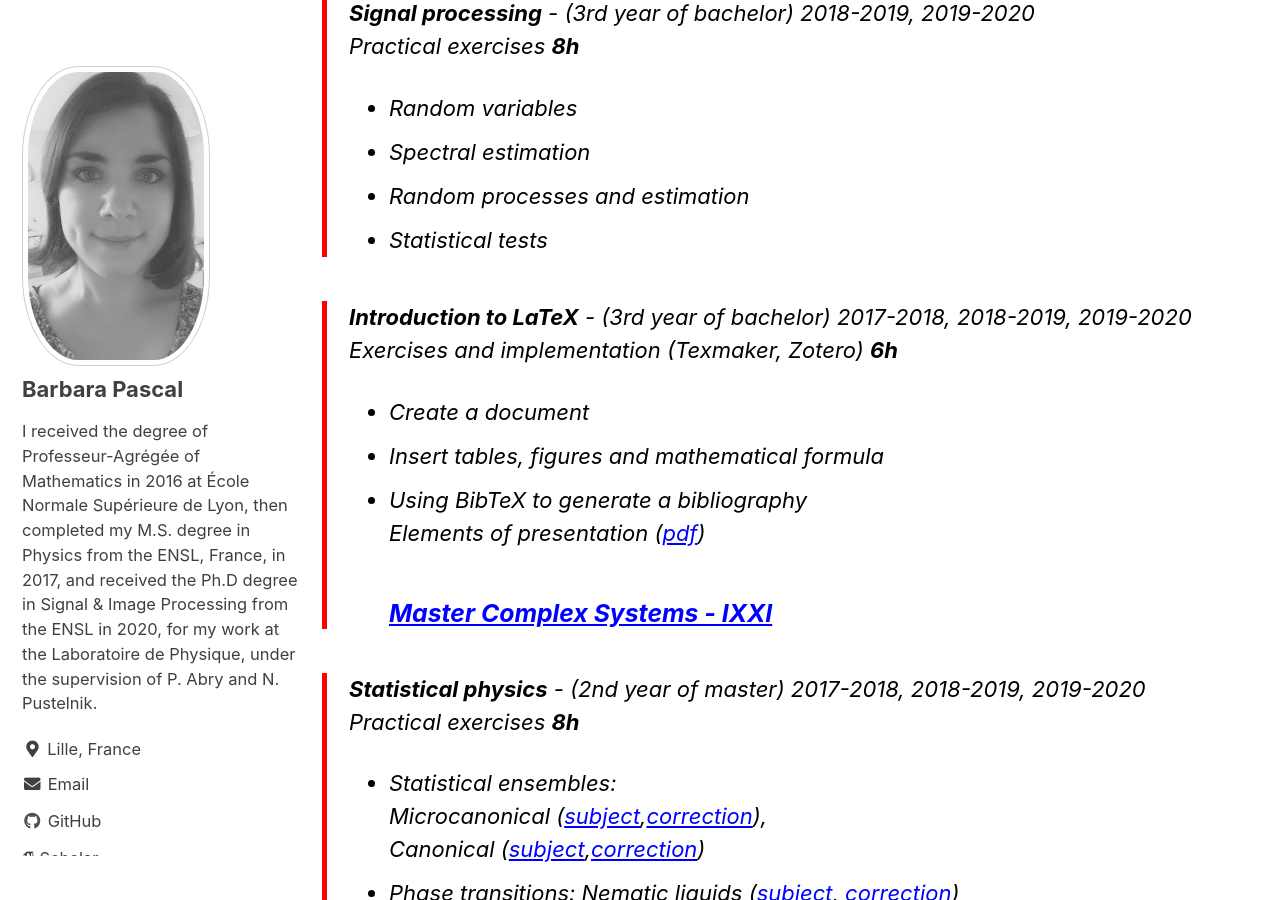
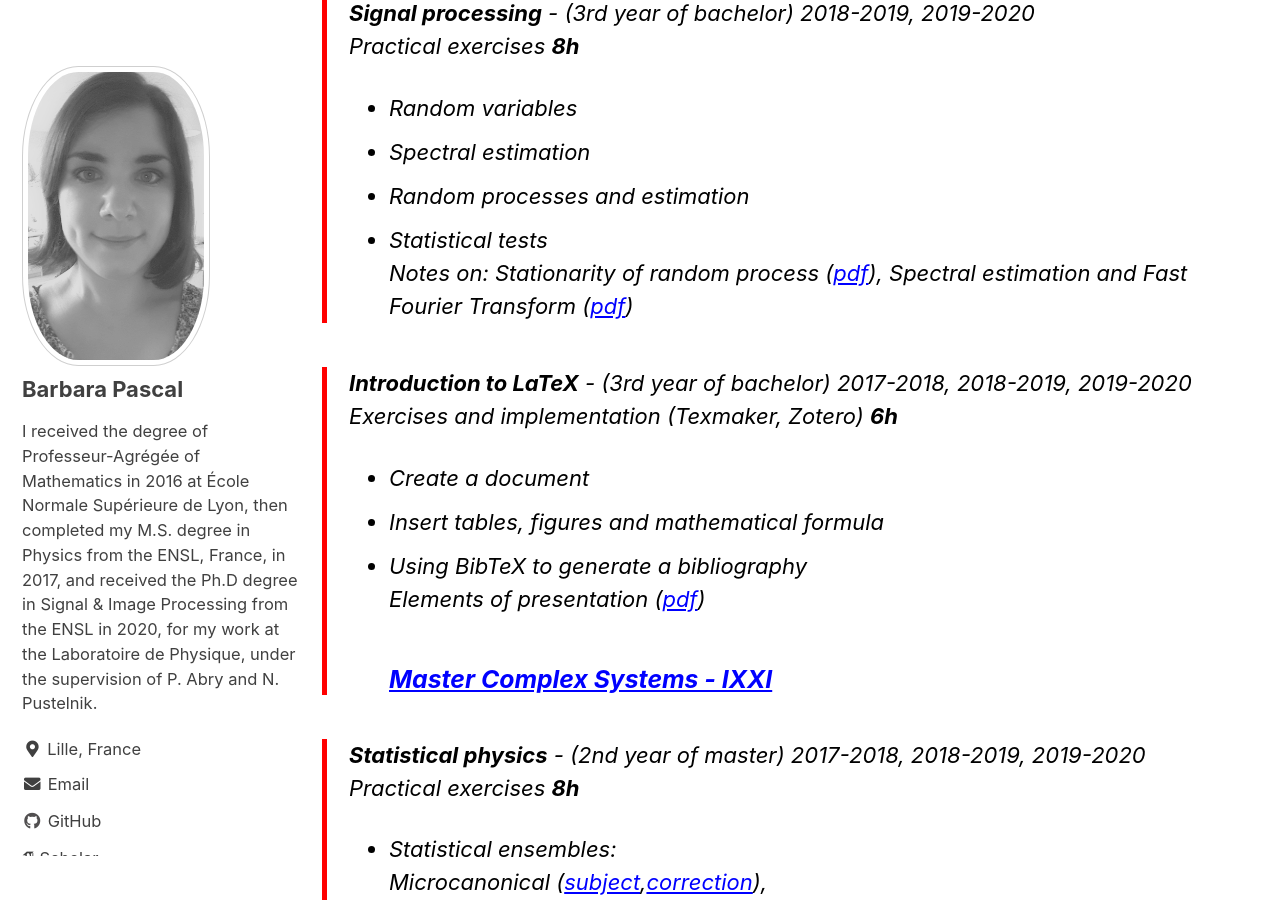
Before and after one commit to bpascal-fr/bpascal-fr.github.io, a Jekyll site: the page built from _pages/teaching.md, in a window 1280 px wide and 900 px high, scrolled down 1977 px. Built offline with Jekyll 4.4.1, drawn with Linux system fonts in a browser that asks for light colours; cached includes are drawn as plain includes; nearby versions of some CDN libraries; some web fonts are replaced.

Commit message:
update PhD

```diff
--- a/_pages/teaching.md
+++ b/_pages/teaching.md
@@ -53,6 +53,7 @@ Practical exercises **8h**
 * Spectral estimation
 * Random processes and estimation
 * Statistical tests
+Notes on: Stationarity of random process ([pdf](assets/pdf/stationnaire.pdf)), Spectral estimation and Fast Fourier Transform ([pdf](assets/pdf/fft_exam.pdf))
 
 > **Introduction to LaTeX** - (3rd year of bachelor) *2017-2018, 2018-2019, 2019-2020*
 Exercises and implementation (Texmaker, Zotero) **6h**
```
